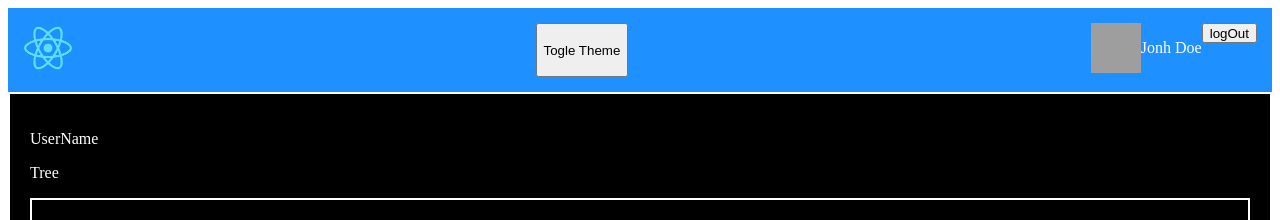
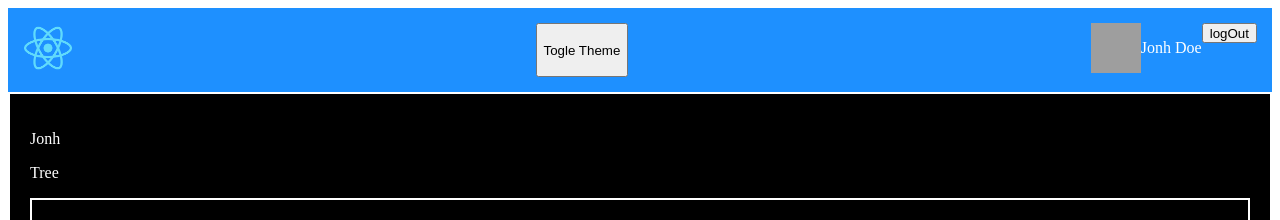
Before and after one commit to VitaliyKhrol/fd-react-welcome-2024, a React (Create React App) app: page /parent-child in a window 1280 px wide. Shown: the top 220 px of the page. Built offline with nearby package versions, Linux system fonts and the light colour scheme; grey boxes are pictures that could not be loaded.

Commit message:
Theme HOC task resolve

```diff
--- /dev/null
+++ b/src/HOCs/withTheme.js
@@ -0,0 +1,33 @@
+
+import ThemeContext from "../contexts/ThemeContext";
+import React, { Component } from 'react';
+
+
+export const withTheme = (Component) => {
+    return class extends React.Component {
+    render() {
+        return(
+        < ThemeContext.Consumer >
+            {([theme, setTheme]) => {
+                return (
+                    <Component theme={theme} setTheme={setTheme} {...this.props}/>
+                );
+            }}
+        </ThemeContext.Consumer >
+    )};
+};
+}
+
+
+
+
+// export const withTheme = (Component) =>(props)=> (
+//     <ThemeContext.Consumer>
+//         {([theme, setTheme]) => {
+//             return (
+//                 <Component theme={theme} setTheme={setTheme}/>
+//             );
+//         }}
+//     </ThemeContext.Consumer>
+
+// );
--- a/src/HOCs/withUser.js
+++ b/src/HOCs/withUser.js
@@ -5,7 +5,7 @@ export const withUser = (Component) =>(props)=> (
     <UserContext.Consumer>
         {([user, setUser]) => {
             return (
-                <Component user={user} setUser={setUser}/>
+                <Component user={user} setUser={setUser} {...props}/>
             );
         }}
     </UserContext.Consumer>
--- a/src/components/Header/index.js
+++ b/src/components/Header/index.js
@@ -1,23 +1,18 @@
 import React from 'react';
 import styles from './Header.module.css';
 import UserMenu from './UserMenu';
-import ThemeContext from '../../contexts/ThemeContext';
+import { withTheme } from '../../HOCs/withTheme';
 import CONSTANTS from '../../constants';
 
 const {THEMES} = CONSTANTS;
 
 
 
-const Header = (props) => {
-
-    return (
-        <ThemeContext.Consumer>
-            {([theme, setTheme]) => {
-
+function Header(props){
+                const {theme, setTheme} = props;
                 const changeTheme = () => {
                     const newTheme = theme === THEMES.LIGHT ? THEMES.DARK : THEMES.LIGHT;
                     setTheme(newTheme)
-
                 }
 
                 return (
@@ -29,11 +24,9 @@ const Header = (props) => {
                         <UserMenu />
                     </div>
                 )
-            }}
-        </ThemeContext.Consumer>
-    )
-
-}
+            }
 
 
-export default Header;
+const HeaderWithTheme = withTheme(Header)
+
+export default HeaderWithTheme;
--- a/src/components/Tree/index.js
+++ b/src/components/Tree/index.js
@@ -1,37 +1,40 @@
-
-import Parent from './Parent'
-import ThemeContext from '../../contexts/ThemeContext';
+import Parent from './Parent';
+import { withTheme } from '../../HOCs/withTheme';
 import styles from './Tree.module.css';
 import cx from 'classnames';
 import CONSTANTS from '../../constants';
+import { withUser } from '../../HOCs/withUser';
 
 
 
 const { THEMES } = CONSTANTS;
 
-const Tree = (props) => {
 
-    return (
-        <ThemeContext.Consumer>
-            {([theme,setTheme]) => {
+function Tree(props) {
+        const {user,setUser} = props
+        const {theme, setTheme } = props;
+        console.log(user)
+        console.log(theme)
         const cn = cx(styles.container,
             {
                 [styles.darkTheme]: theme === THEMES.DARK,
                 [styles.lightTheme]: theme === THEMES.LIGHT,
 
             })
+
         return (
             <div className={cn}>
-                        <p>UserName</p>
+                <p>{user.firstName}</p>
                 <p>Tree</p>
                 <Parent />
             </div>
+
+
         );
 
-            }}
-
-        </ThemeContext.Consumer>
-    )
 }
 
-export default Tree;
+const TreeWithUser = withUser(Tree)
+const TreeWithUserWithTheme = withTheme(TreeWithUser)
+
+export default TreeWithUserWithTheme ;
```
Lines whose indentation alone changed are shown as unchanged.
